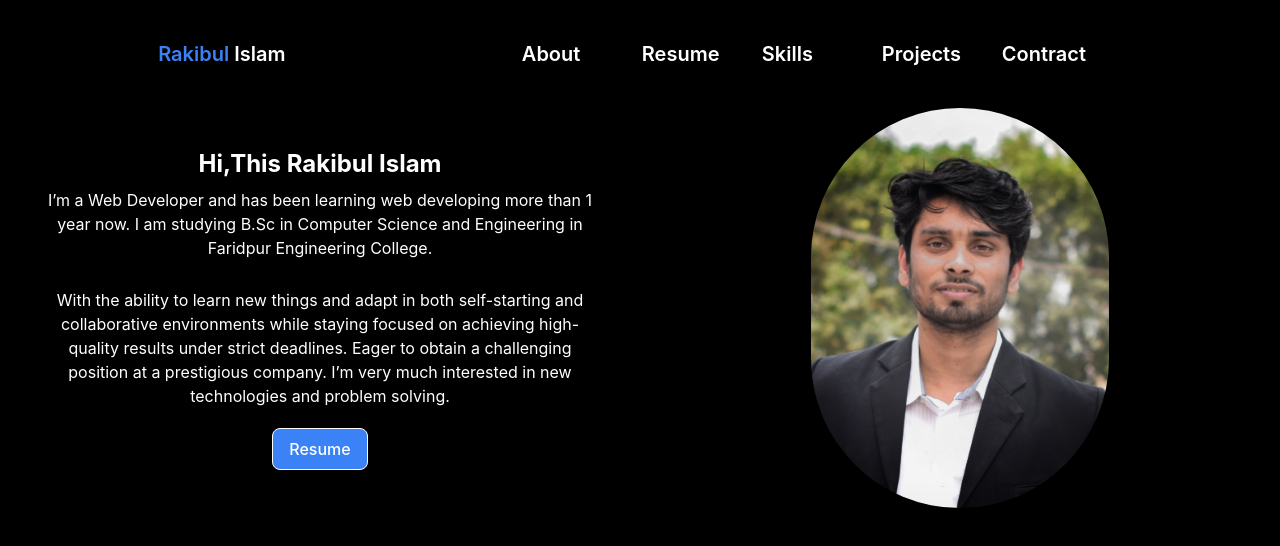
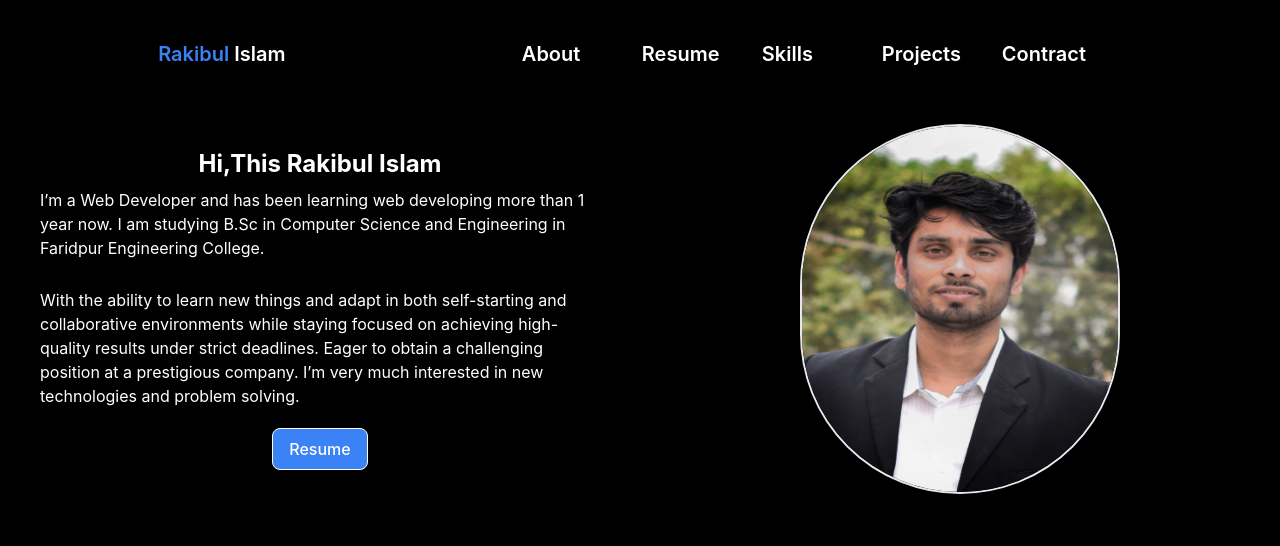
Before and after one commit to Flocky05/RakibulIslam, a React (Vite) app: page / in a window 1280 px wide. Shown: the top 546 px of the page. Built offline with nearby package versions, Linux system fonts and the light colour scheme.

Commit message:
update home page

```diff
--- a/src/component/Home/Home.jsx
+++ b/src/component/Home/Home.jsx
@@ -5,8 +5,8 @@ const Home = () => {
         window.open(url);
     }
     return (
-        <div className="grid grid-cols-1 lg:grid-cols-2 justify-items-center pt-15">
-            <div className="text-center p-10 flex flex-col items-center">
+        <div className="flex justify-around items-center pt-15">
+            <div className="p-10 flex flex-col items-center w-2/4">
                 <h2 className="text-2xl font-bold">Hi,This Rakibul Islam</h2>
                 <p className="my-2">I’m a Web Developer and has been learning web developing more than 1 year now. I am studying B.Sc in Computer Science and Engineering in Faridpur Engineering College.</p>
                 <p className="my-5">With the ability to learn new things and adapt in both self-starting and collaborative environments while staying focused on achieving high-quality results under strict deadlines. Eager to obtain a challenging position at a prestigious company. I’m very much interested in new technologies and problem solving.</p>
@@ -14,8 +14,8 @@ const Home = () => {
                     Resume
                 </button>
             </div>
-            <div>
-                <img className="w-full h-[400px] object-cover rounded-full " src={img} alt="" />
+            <div className="w-2/4 flex flex-col items-center ">
+                <img className="w-2/4 h-[370px] rounded-full border-2" src={img} alt="" />
             </div>
         </div>
     );
```
